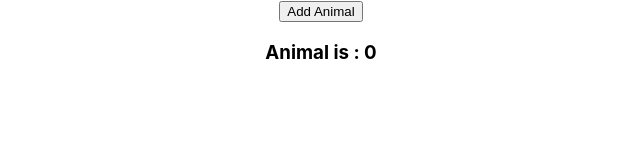
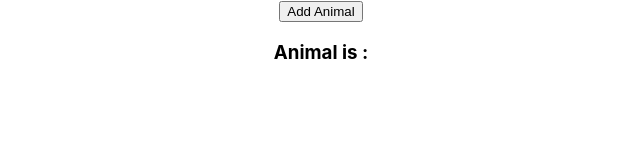
Before and after one commit to iamkeetarp/udemy-react-practice, a React (Create React App) app: page / in a window 1280 px wide. Shown: the top 160 px of the page, without its empty margins (319-959 px from the left). Built offline with nearby package versions, Linux system fonts and the light colour scheme.

Commit message:
Animals eg

```diff
--- a/src/Components/State.js
+++ b/src/Components/State.js
@@ -1,9 +1,13 @@
 import React, { useState } from "react";
 
+function getRandomAnimal() {
+  const animal = ["cow", "dog", "fox", "cat", "lion", "tiger"];
+  return animal[Math.floor(Math.random() * animal.length)];
+}
 function State() {
-  const [animal, setAnimal] = useState(0);
+  const [animal, setAnimal] = useState([]);
   const handleClick = () => {
-    setAnimal(animal + 1);
+    setAnimal([...animal, getRandomAnimal()]);
   };
   return (
     <>
```
